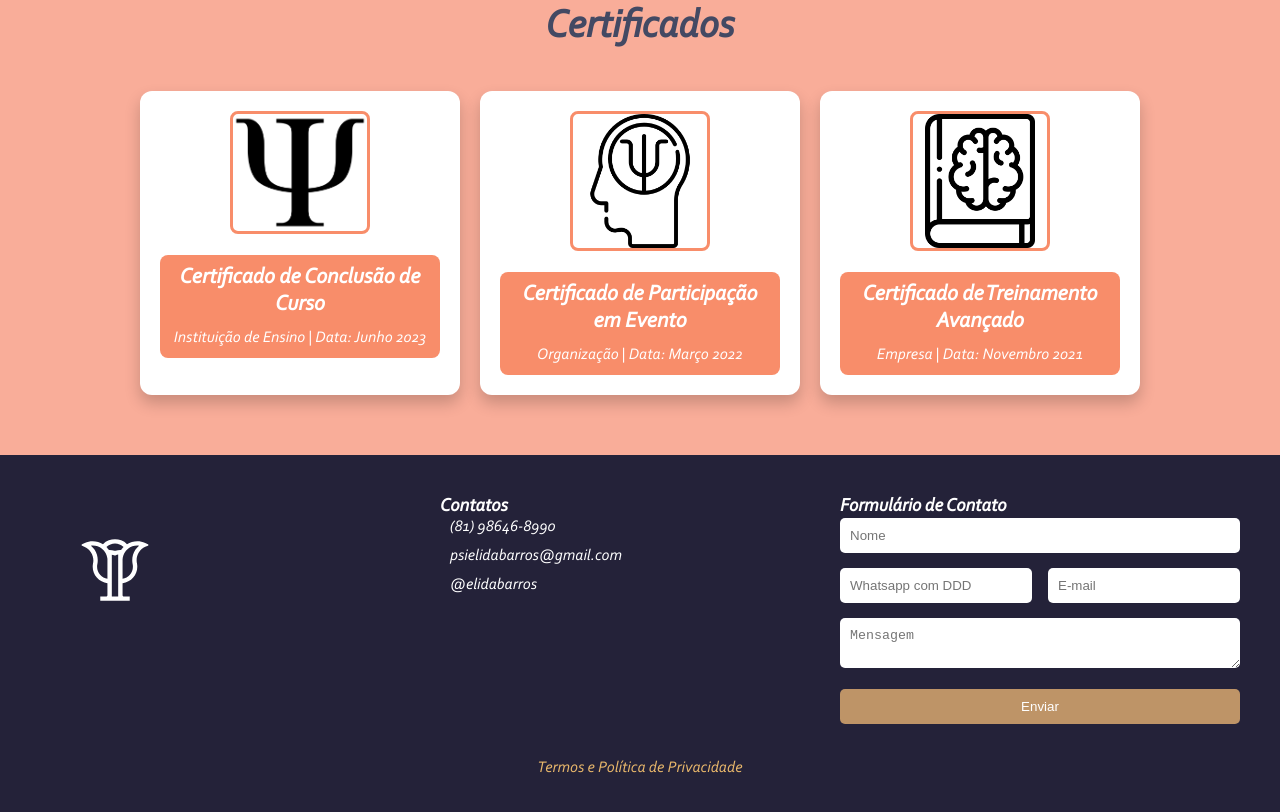
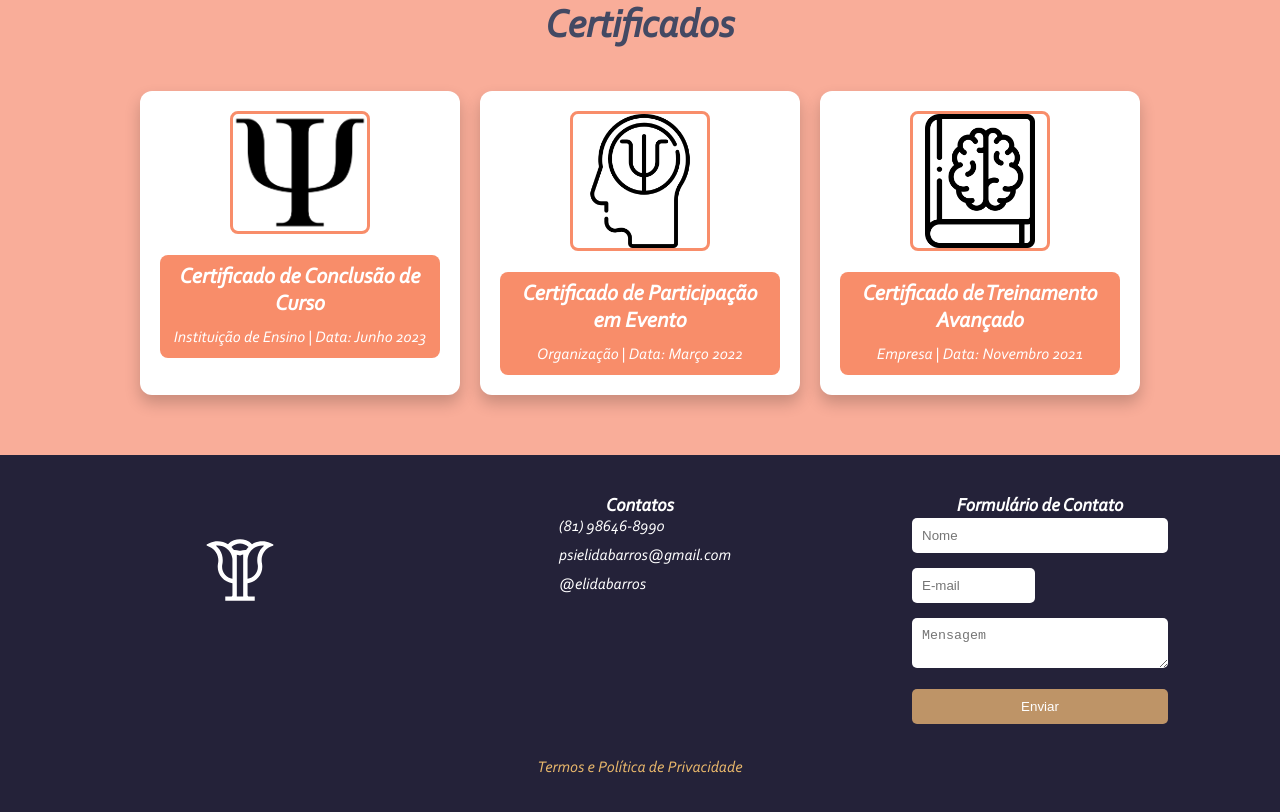
Before and after one commit to Kevengrf/portifolio-v2, a plain HTML site: page index.html in a window 1280 px wide. Shown: the part 1574-2386 px from the top of the page. Drawn offline with Linux system fonts and the light colour scheme.

Commit message:
correção

```diff
--- a/index.html
+++ b/index.html
@@ -183,7 +183,6 @@
                 <form id="contact-form">
                     <input type="text" name="name" placeholder="Nome" required>
                     <div class="input-group">
-                        <input type="text" name="whatsapp" placeholder="Whatsapp com DDD" required>
                         <input type="email" name="email" placeholder="E-mail" required>
                     </div>
                     <textarea name="message" placeholder="Mensagem" required></textarea>
--- a/script.js
+++ b/script.js
@@ -43,3 +43,6 @@ next.addEventListener('click', () => {
     }
     updateCarrossel();
 });
+document.querySelector('.menu-hamburger').addEventListener('click', function() {
+    document.querySelector('.dropdown-menu').classList.toggle('active');
+});
--- a/styles.css
+++ b/styles.css
@@ -493,11 +493,21 @@ header .btn-contato button:hover,
     flex: 1;
     min-width: 250px;
     margin-bottom: 20px;
+    display: flex;
+    flex-direction: column;
+    align-items: center; /* Centraliza os itens da lista */
+    list-style: none;
+    padding: 0;
+
+
 }
 
 .footer-logo {
     max-width: 150px;
+    display: block; /* Garantir que a logo se comporte como um bloco */
+    margin: 0 auto; /* Centralizar horizontalmente */
 }
+
 
 .footer-privacy{
     color: #e8b76b;
@@ -510,14 +520,12 @@ header .btn-contato button:hover,
     text-decoration: underline;
 }
 
-.contact-list,
-.site-map {
+.contact-list{
     list-style: none;
     padding: 0;
 }
 
-.contact-list li,
-.site-map li {
+.contact-list li{
     margin-bottom: 10px;
 }
 
```
